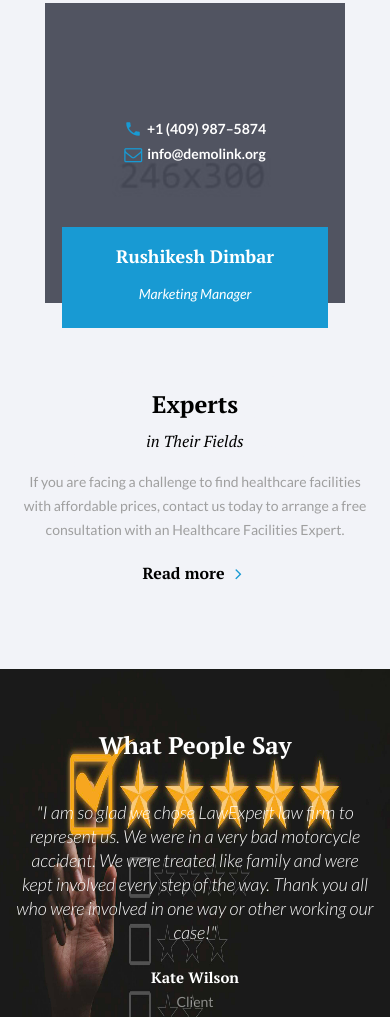
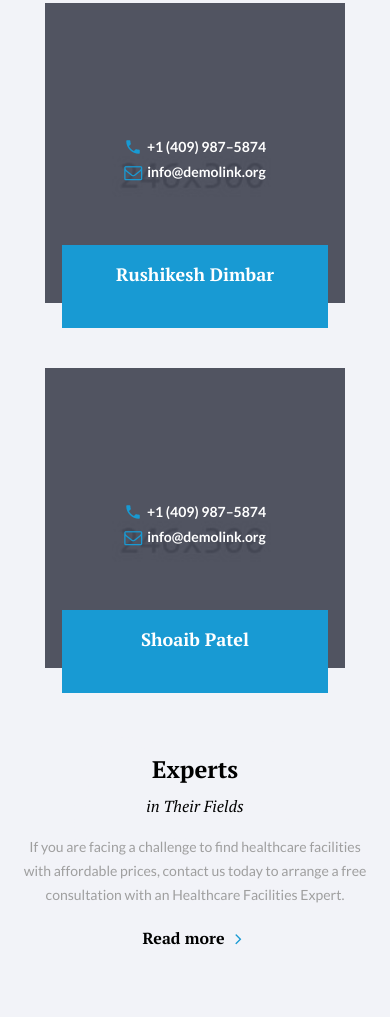
Before and after one commit to ShoaibJPatel/ShoaibJPatel.github.io, a plain HTML site: page about-us.html in a window 390 px wide. Shown: the part 1599-2616 px from the top of the page. Drawn offline with Linux system fonts and the light colour scheme.

Commit message:
changes/consultant image

```diff
--- a/about-us.html
+++ b/about-us.html
@@ -380,12 +380,49 @@
                   <div class="thumbnail-caption">
                     <p class="text-header"><a href="#">Rushikesh Dimbar</a></p>
                     <div class="divider divider-md bg-teak"></div>
-                    <p class="text-caption">Marketing Manager</p>
+                    <p class="text-caption"></p>
                   </div>
                 </div>
               </div>
             </div>
-            <div class="col-sm-6 col-md-12 col-lg-3 text-center">
+            <div class="col-sm-6 col-md-4 col-lg-3">
+              <div class="thumbnail-variant-2-wrap">
+                <div class="thumbnail thumbnail-variant-2">
+                  <figure class="thumbnail-image">
+                    <img
+                      src="images/team-9-246x300.jpg"
+                      alt=""
+                      width="246"
+                      height="300"
+                    />
+                  </figure>
+                  <div class="thumbnail-inner">
+                    <div class="link-group">
+                      <span
+                        class="novi-icon icon icon-xxs icon-primary material-icons-local_phone"
+                      ></span
+                      ><a class="link-white" href="tel:#">+1 (409) 987–5874</a>
+                    </div>
+                    <div class="link-group">
+                      <span
+                        class="novi-icon icon icon-xxs icon-primary fa-envelope-o"
+                      ></span
+                      ><a class="link-white" href="mailto:#"
+                        >info@demolink.org</a
+                      >
+                    </div>
+                  </div>
+                  <div class="thumbnail-caption">
+                    <p class="text-header">
+                      <a href="#">Shoaib Patel</a>
+                    </p>
+                    <div class="divider divider-md bg-teak"></div>
+                    <p class="text-caption"></p>
+                  </div>
+                </div>
+              </div>
+            </div>
+            <div class="col-sm-12 col-md-12 col-lg-12 text-center">
               <div class="block-wrap-1">
                 <div class="block-number">06</div>
                 <h3 class="text-normal">Experts</h3>
@@ -708,7 +745,7 @@
                         </div>
                         <div class="unit-body">
                           <a class="link-white" href="tel:#"
-                            >+91 8237 877 814</a
+                            >+91 8237 877 815</a
                           >
                         </div>
                       </div>
```
Also changed, not shown: contact-us.html (+2 -2 lines), index.html (+5 -5 lines), images/doctor_consultation_03.jpg (added), 1 other file.
